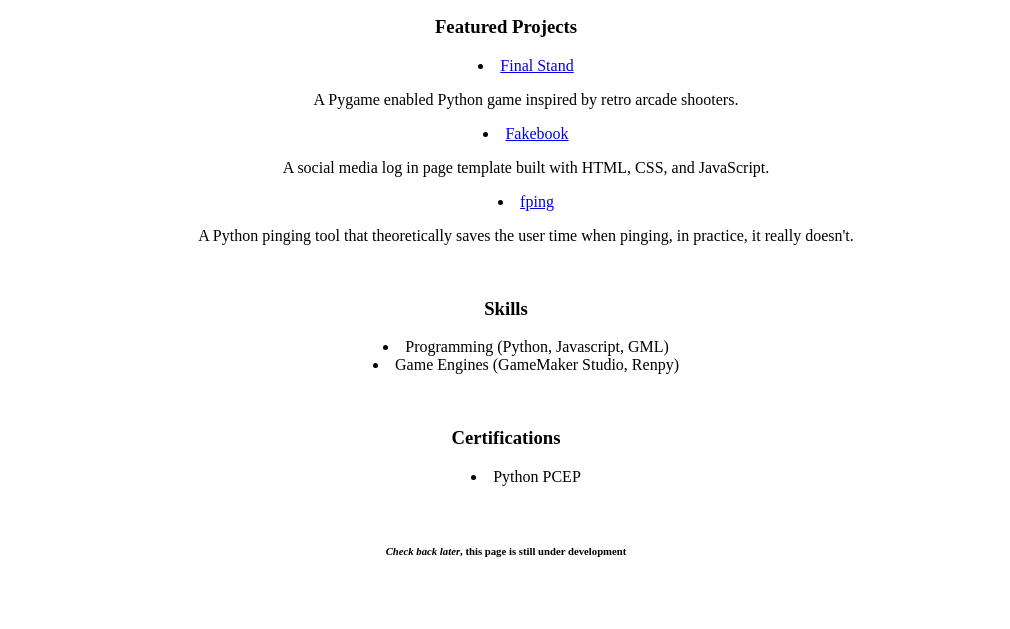
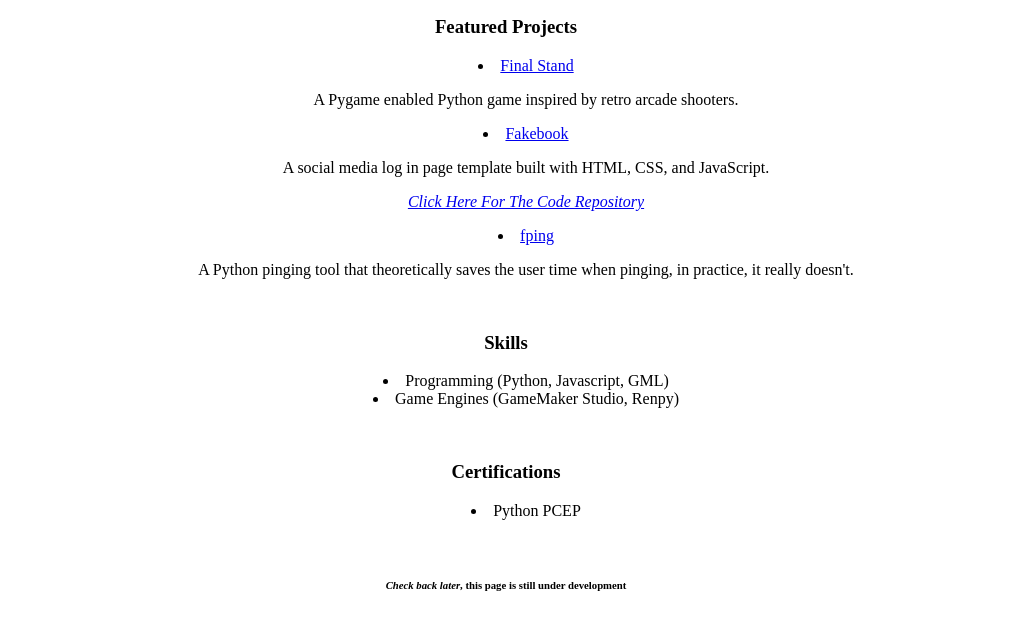
Before and after one commit to Killswitch5150/Killswitch5150.github.io, a plain HTML site: page index.html in a window 1280 px wide. Shown: the part 105-734 px from the top of the page, without its empty margins (134-1144 px from the left). Drawn offline with Linux system fonts and the light colour scheme.

Commit message:
-added live site link for fakebook -migrated previous fakebook link to code repo href

```diff
--- a/index.html
+++ b/index.html
@@ -16,8 +16,9 @@
             <li><a href="https://github.com/Killswitch5150/Final-Stand">Final Stand</a>
                 <p>A Pygame enabled Python game inspired by retro arcade shooters.</p>
             </li>
-            <li><a href="https://github.com/Killswitch5150/Fakebook">Fakebook</a>
+            <li><a href="https://killswitch5150.github.io/Fakebook/">Fakebook</a>
                 <p>A social media log in page template built with HTML, CSS, and JavaScript.</p>
+                <p><a href="https://github.com/Killswitch5150/Fakebook"><em>Click Here For The Code Repository</em></a></p>
             </li>
             <li><a href="https://github.com/Killswitch5150/fping">fping</a>
                 <p>A Python pinging tool that theoretically saves the user time when pinging, in practice, it really doesn't.</p>
```
